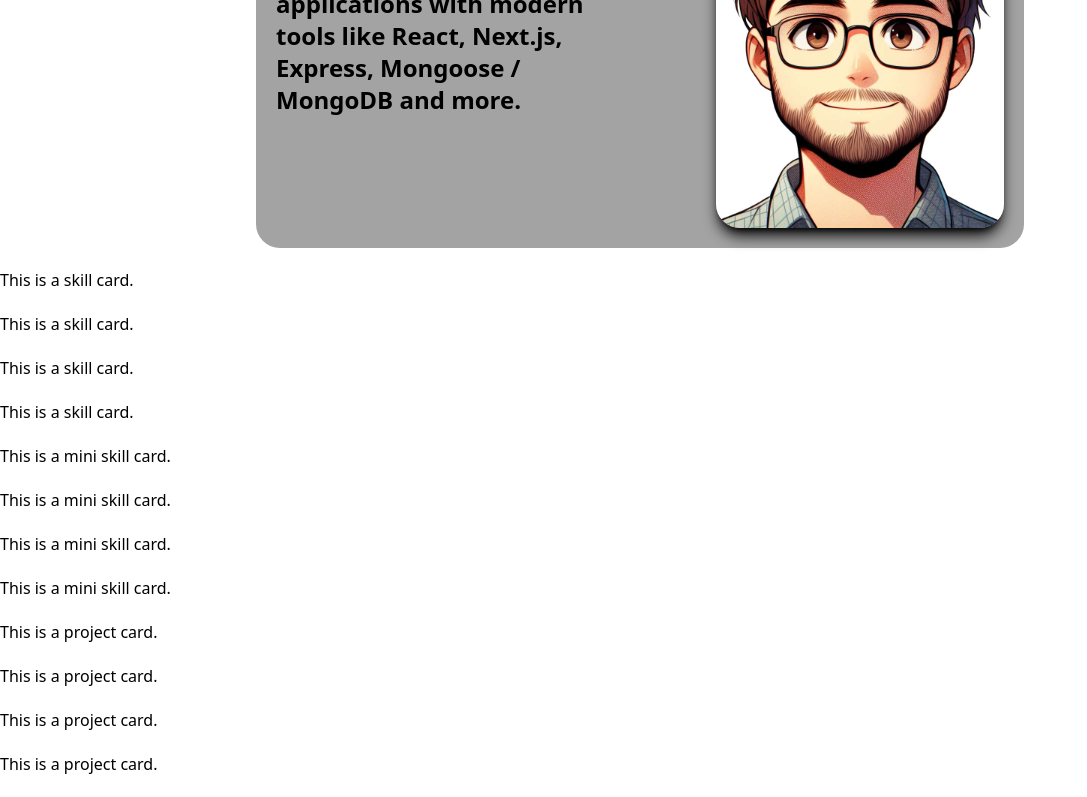
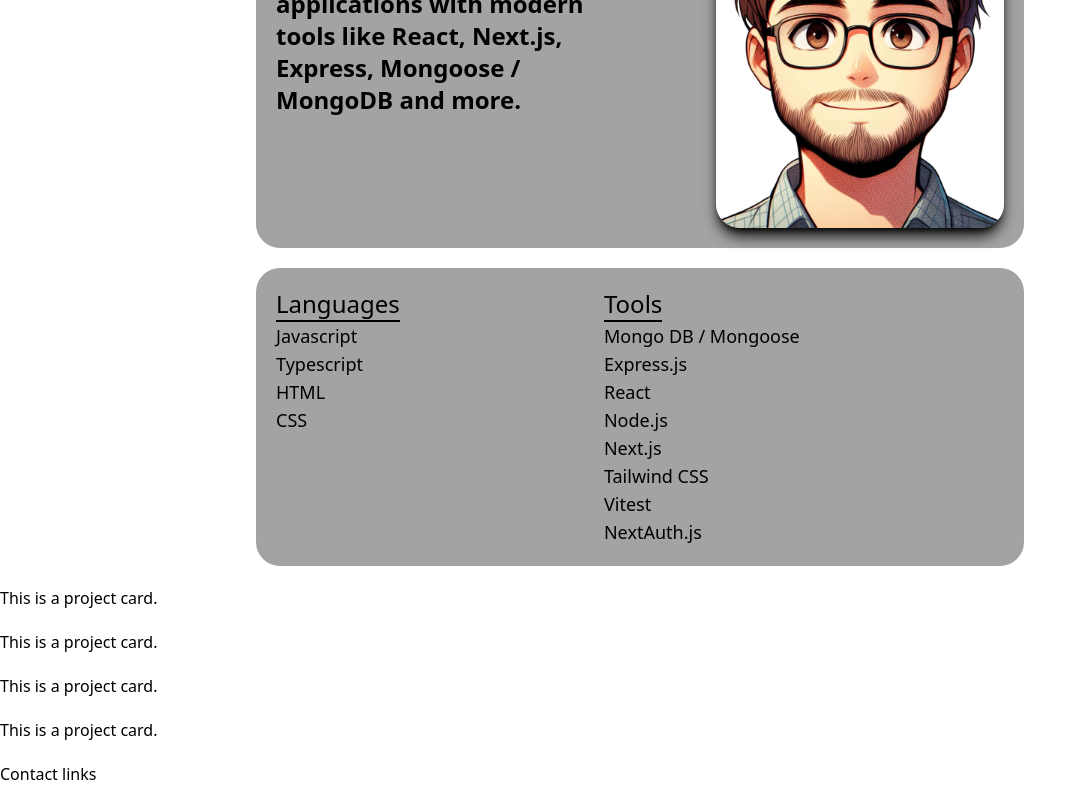
Before and after one commit to jrbarnhart/portfolio, a React (Vite) app: page / in a window 1280 px wide. Shown: the part 580-1377 px from the top of the page, without its empty margins (0-1087 px from the left). Built offline with nearby package versions, Linux system fonts and the light colour scheme; the HTML template or start-up script is replaced by a standard one.

Commit message:
Add simple skills content and style

```diff
--- a/src/components/Skills/Skills.tsx
+++ b/src/components/Skills/Skills.tsx
@@ -1,15 +1,49 @@
 const Skills = () => {
   return (
-    <>
-      <p>This is a skill card.</p>
-      <p>This is a skill card.</p>
-      <p>This is a skill card.</p>
-      <p>This is a skill card.</p>
-      <p>This is a mini skill card.</p>
-      <p>This is a mini skill card.</p>
-      <p>This is a mini skill card.</p>
-      <p>This is a mini skill card.</p>
-    </>
+    <div className="justify-self-center w-[768px] grid grid-flow-col p-5 bg-neutral-400 dark:bg-neutral-800 rounded-3xl">
+      <div>
+        <h2 className="text-2xl border-b-2 border-black dark:border-neutral-50 w-fit">
+          Languages
+        </h2>
+        <ul className="text-lg">
+          <li>Javascript</li>
+          <li>Typescript</li>
+          <li>HTML</li>
+          <li>CSS</li>
+        </ul>
+      </div>
+      <div>
+        <h2 className="text-2xl border-b-2 border-black dark:border-neutral-50 w-fit">
+          Tools
+        </h2>
+        <ul className="text-lg">
+          <li>
+            <p>Mongo DB / Mongoose</p>
+          </li>
+          <li>
+            <p>Express.js</p>
+          </li>
+          <li>
+            <p>React</p>
+          </li>
+          <li>
+            <p>Node.js</p>
+          </li>
+          <li>
+            <p>Next.js</p>
+          </li>
+          <li>
+            <p>Tailwind CSS</p>
+          </li>
+          <li>
+            <p>Vitest</p>
+          </li>
+          <li>
+            <p>NextAuth.js</p>
+          </li>
+        </ul>
+      </div>
+    </div>
   );
 };
 
```
